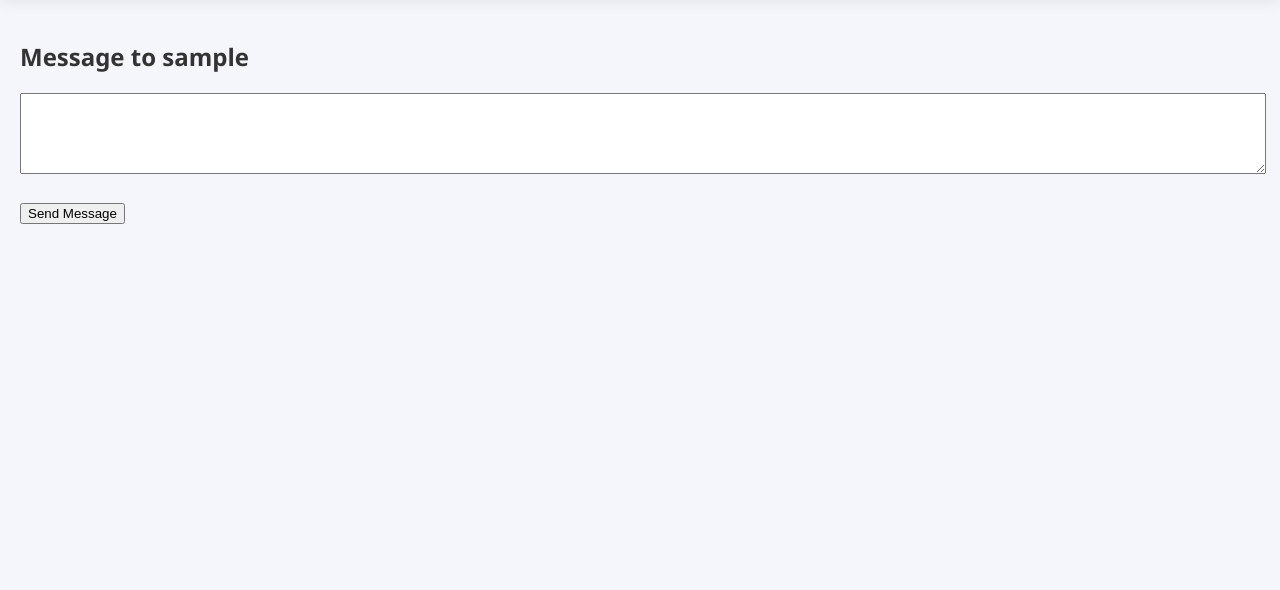
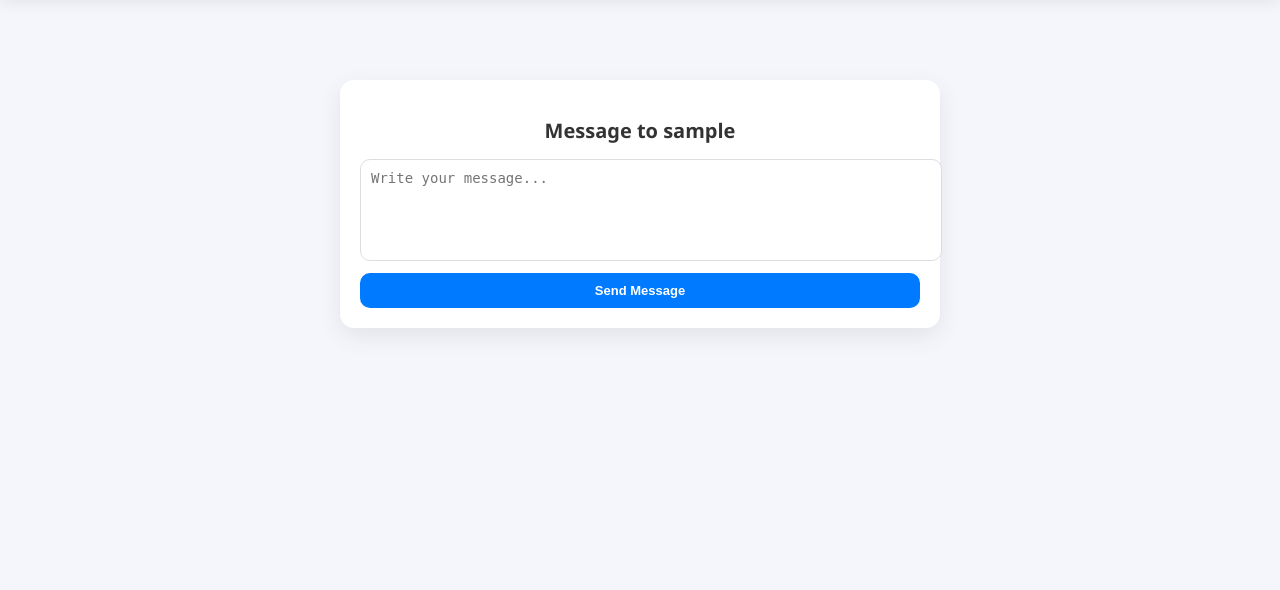
Before and after one commit to Xurwed9/hamsafar-backend, a Django app: page /send-message/1/ in a window 1280 px wide. Shown: the part 58-648 px from the top of the page. Run offline with Django 5.2, Linux system fonts and the light colour scheme; the visitor is signed in with stand-in values (Sample User, id 1); data comes from the database, SQL or seed files in the repository.

Commit message:
send_message

```diff
--- a/static/css/style.css
+++ b/static/css/style.css
@@ -757,3 +757,84 @@ body {
     color: #999;
     font-size: 12px;
 }
+
+
+
+
+/* ===== MESSAGE PAGE ===== */
+.message-container {
+    max-width: 600px;
+    margin: 50px auto;
+    padding: 10px;
+}
+
+.message-card {
+    background: white;
+    border-radius: 14px;
+    padding: 20px;
+    box-shadow: 0 8px 25px rgba(0,0,0,0.08);
+    animation: fadeUp 0.4s ease;
+}
+
+/* TITLE */
+.message-title {
+    text-align: center;
+    margin-bottom: 15px;
+    font-size: 20px;
+}
+
+/* FORM */
+.message-form {
+    display: flex;
+    flex-direction: column;
+    gap: 12px;
+}
+
+/* TEXTAREA */
+.message-input {
+    width: 100%;
+    padding: 10px;
+    border-radius: 10px;
+    border: 1px solid #ddd;
+    resize: none;
+    font-size: 14px;
+    outline: none;
+    transition: 0.3s;
+}
+
+.message-input:focus {
+    border-color: #007bff;
+    box-shadow: 0 0 6px rgba(0,123,255,0.2);
+}
+
+/* BUTTON */
+.btn {
+    padding: 10px;
+    border-radius: 10px;
+    border: none;
+    font-weight: bold;
+    cursor: pointer;
+    transition: 0.3s;
+}
+
+.send-btn {
+    background: #007bff;
+    color: white;
+}
+
+.send-btn:hover {
+    background: #0056b3;
+    transform: translateY(-2px);
+}
+
+/* ANIMATION */
+@keyframes fadeUp {
+    from {
+        opacity: 0;
+        transform: translateY(15px);
+    }
+    to {
+        opacity: 1;
+        transform: translateY(0);
+    }
+}
--- a/templates/hamsafar/send_message.html
+++ b/templates/hamsafar/send_message.html
@@ -2,27 +2,34 @@
 
 {% block main %}
 
-<h2>
+<div class="message-container">
+
+    <div class="message-card">
+
+        <h2 class="message-title">
             Message to {{ receiver.username }}
         </h2>
 
-<form method="POST">
+        <form method="POST" class="message-form">
 
             {% csrf_token %}
 
             <textarea
                 name="text"
+                class="message-input"
                 rows="5"
-        style="width:100%;"
-        required>
-    </textarea>
+                placeholder="Write your message..."
+                required
+            ></textarea>
 
-    <br><br>
-
-    <button type="submit">
+            <button type="submit" class="btn send-btn">
                 Send Message
             </button>
 
         </form>
 
+    </div>
+
+</div>
+
 {% endblock %}
```
Lines whose indentation alone changed are shown as unchanged.
